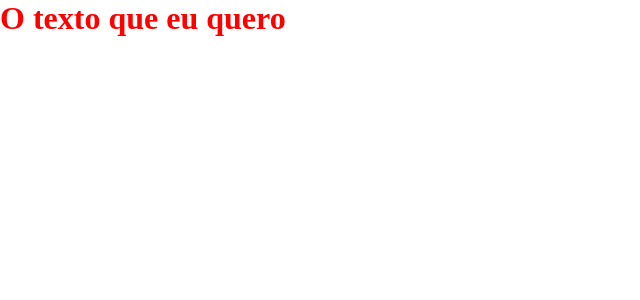
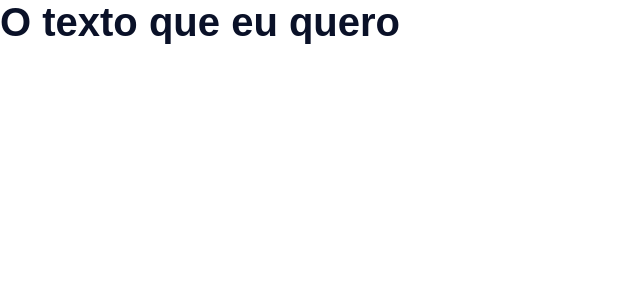
Before and after one commit to Henrique-Aguiar/landing-pages, a React (Create React App) app: page / in a window 1280 px wide. Shown: the top 300 px of the page, without its empty margins (0-640 px from the left). Built offline with nearby package versions, Linux system fonts and the light colour scheme.

Commit message:
storybook

```diff
--- a/src/components/Heading/index.jsx
+++ b/src/components/Heading/index.jsx
@@ -1,10 +1,29 @@
 import P from 'prop-types';
 import * as Styled from './styles';
 
-export const Heading = ({ children }) => {
-  return <Styled.Title>{children}</Styled.Title>;
+export const Heading = ({
+  children,
+  colorDark = true,
+  as = 'h1',
+  size = 'big',
+  upperCase = false,
+}) => {
+  return (
+    <Styled.Title
+      colorDark={colorDark}
+      as={as}
+      size={size}
+      upperCase={upperCase}
+    >
+      {children}
+    </Styled.Title>
+  );
 };
 
 Heading.propTypes = {
   children: P.node.isRequired,
+  colorDark: P.bool.isRequired,
+  as: P.oneOf(['h1', 'h2', 'h3', 'h4', 'h5', 'h6']).isRequired,
+  size: P.oneOf(['small', 'medium', 'big', 'huge']).isRequired,
+  upperCase: P.bool.isRequired,
 };
--- a/src/components/Heading/styles.js
+++ b/src/components/Heading/styles.js
@@ -1,7 +1,29 @@
+/* eslint-disable no-unused-vars */
 import styled, { css } from 'styled-components';
 
+const titleSize = {
+  small: (theme) => css`
+    font-size: ${theme.font.sizes.medium};
+  `,
+  medium: (theme) => css`
+    font-size: ${theme.font.sizes.large};
+  `,
+  big: (theme) => css`
+    font-size: ${theme.font.sizes.xlarge};
+  `,
+  huge: (theme) => css`
+    font-size: ${theme.font.sizes.xhuge};
+  `,
+};
+
+const titleCase = (upperCase) => css`
+  text-transform: ${upperCase ? 'uppercase' : 'none'};
+`;
+
 export const Title = styled.h1`
-  ${({ theme }) => css`
-    color: ${theme.colors.mainBg};
+  ${({ theme, colorDark, size, upperCase }) => css`
+    color: ${colorDark ? theme.colors.primaryColor : theme.colors.white};
+    ${titleSize[size](theme)};
+    ${titleCase(upperCase)};
   `}
 `;
--- a/src/styles/global-styles.js
+++ b/src/styles/global-styles.js
@@ -1,10 +1,24 @@
 import { createGlobalStyle } from 'styled-components';
+import { theme } from './theme';
 
 export const GlobalStyles = createGlobalStyle`
+  @import url('https://fonts.googleapis.com/css2?family=Montserrat:ital,wght@0,900;1,900&family=Open+Sans:ital,wght@0,400;0,700;1,400;1,700&display=swap');
   * {
     margin: 0;
     padding: 0;
+    box-sizing: border-box;
   }
 
-  body {}
+  html {
+    font-size: 62.5%;
+  }
+
+  body {
+    font-family: ${theme.font.family.default};
+    font-size: 1.6rem;
+  }
+
+  h1, h2, h3, h4, h5, h6 {
+    font-family: ${theme.font.family.secondary};
+  }
 `;
--- a/src/styles/theme.js
+++ b/src/styles/theme.js
@@ -1,8 +1,23 @@
 export const theme = {
   colors: {
-    mainBg: 'red',
-    secondaryBg: 'blue',
+    primaryColor: '#0A1128',
+    secondaryColor: '#dc143c',
+    white: '#FFFFFF',
   },
-  fonts: {},
-  spacings: {},
+  font: {
+    family: {
+      default: "'Open Sans', sans-serif",
+      secondary: "'Montserrat', sans-serif",
+    },
+    sizes: {
+      xsamll: '0.8rem',
+      small: '1.6rem',
+      medium: '2.4rem',
+      large: '3.2rem',
+      xlarge: '4.0rem',
+      xxlarge: '4.8rem',
+      huge: '5.6rem',
+      xhuge: '6.4rem',
+    },
+  },
 };
```
Also changed, not shown: src/components/Heading/stories.jsx (+17 -1 lines), 1 other file (tests, documents, lock files or other folders).
